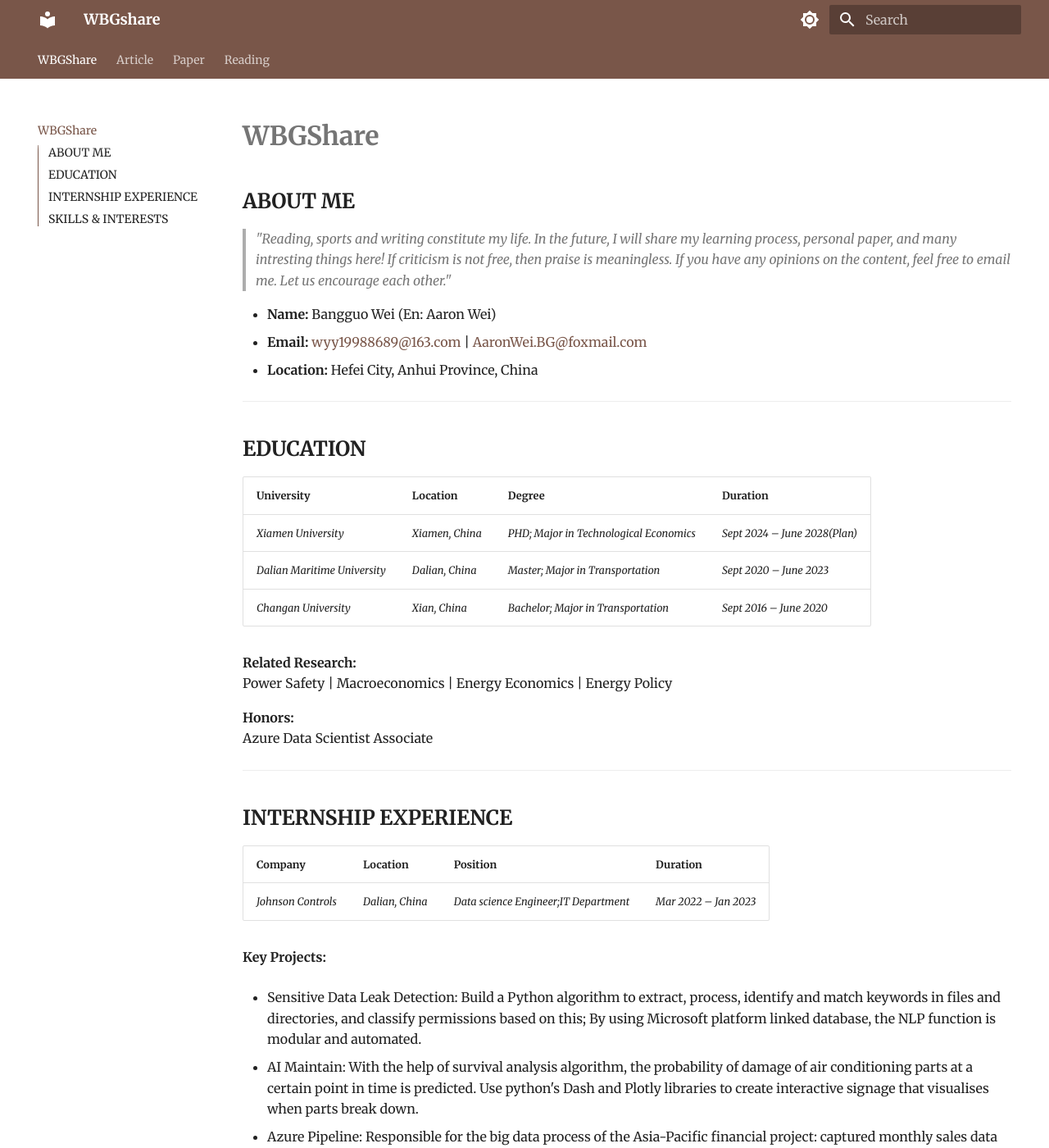
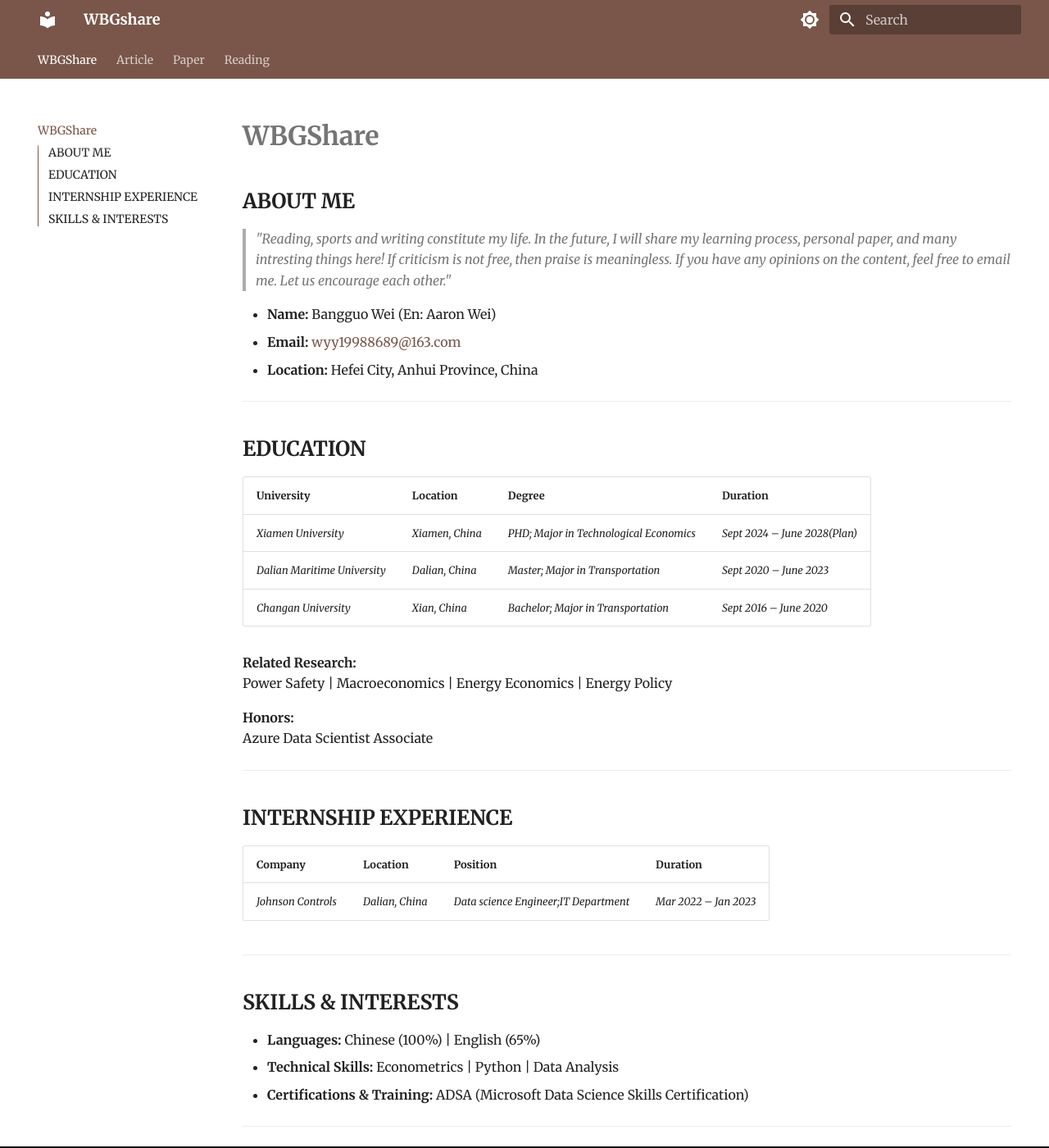
Before and after one commit to WBGZDTSL/WBGShare, an MkDocs documentation site: the page built from docs/index.md, in a window 1280 px wide and 1400 px high. Shown: the whole window at 82% size. Built offline with MkDocs 1.6.1 and Material for MkDocs 9.7.7, drawn with Linux system fonts in a browser that asks for light colours; some of the changed text lies outside the part shown.

Commit message:
20260214

```diff
--- a/docs/index.md
+++ b/docs/index.md
@@ -16,7 +16,7 @@
 </blockquote>
 
 - **Name:** Bangguo Wei (En: Aaron Wei)
-- **Email:** [wyy19988689@163.com](mailto:wyy19988689@163.com) | [AaronWei.BG@foxmail.com](mailto:AaronWei.BG@foxmail.com)
+- **Email:** [wyy19988689@163.com](mailto:wyy19988689@163.com)
 - **Location:** Hefei City, Anhui Province, China
 
 ---
@@ -43,20 +43,12 @@ Azure Data Scientist Associate
 |:------------------------------|:----------------|:----------------------------|:----------------------|
 | *Johnson Controls*            | *Dalian, China* | *Data science Engineer;IT Department* | *Mar 2022 – Jan 2023* |
 
-**Key Projects:**
-
-*   Sensitive Data Leak Detection: Build a Python algorithm to extract, process, identify and match keywords in files and directories, and classify permissions based on this; By using Microsoft platform linked database, the NLP function is modular and automated.
-
-*   AI Maintain: With the help of survival analysis algorithm, the probability of damage of air conditioning parts at a certain point in time is predicted. Use python's Dash and Plotly libraries to create interactive signage that visualises when parts break down.
-
-*   Azure Pipeline: Responsible for the big data process of the Asia-Pacific financial project: captured monthly sales data in the data warehouse (SAP, iScala), completed data cleaning and transformation with the help of the data warehouse of Microsoft cloud platform, and visualized the company's sales performance trend every fiscal year with Power BI; The underlying code uses SQL language to do sales data cleaning and transformation (ETL), assist in the development of Microsoft cloud data warehouse to complete automation, shorten 90% of employee processing time, and achieve commercialization of the final result.
-
 ---
 
 ## **SKILLS & INTERESTS**
 
 - **Languages:** Chinese (100%) | English (65%)
-- **Technical Skills:** Econometrics | DSGE | Data Analysis
+- **Technical Skills:** Econometrics | Python | Data Analysis
 - **Certifications & Training:** ADSA (Microsoft Data Science Skills Certification)
 
 ---
```
Also changed, not shown: docs/Reading/2025/Economic paradigm Personal.md (deleted, +0 -6 lines).
